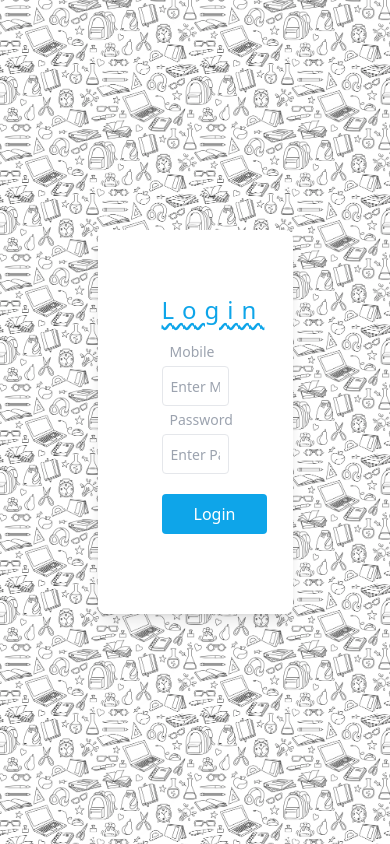
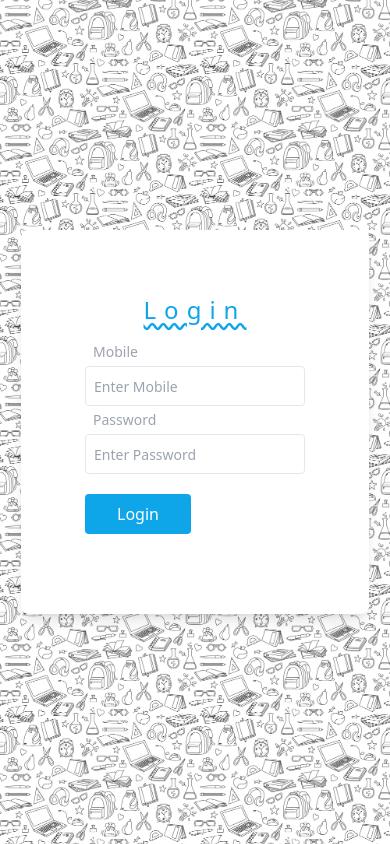
Before and after one commit to u-d-a-y-95/mess-book-frontend, a React (Create React App) app: page /login in a window 390 px wide. Built offline with nearby package versions, Linux system fonts and the light colour scheme.

Commit message:
change config file

```diff
--- a/src/App.js
+++ b/src/App.js
@@ -9,9 +9,7 @@ import UsersForm from "./features/users/form";
 import BaseLayout from "./layouts";
 
 function App() {
-  console.log(process.env)
-  axios.defaults.baseURL = process.env.BASE_URL || process.env.REACT_APP_API_BASE_URL;
-
+  axios.defaults.baseURL = process.env.REACT_APP_API_BASE_URL;
   return (
     <Routes>
       <Route path="" element={<BaseLayout />}>
--- a/src/features/auth/login/index.js
+++ b/src/features/auth/login/index.js
@@ -47,7 +47,7 @@ const Login = () => {
 
       {/* login content */}
       <div className="w-full lg:w-3/5 flex justify-center items-center login ">
-        <div className="shadow-lg w-2/4 p-16 bg-white rounded-lg ">
+        <div className="shadow-lg w-full mx-10 lg:mx-0 lg:w-2/4 p-16 bg-white rounded-lg ">
           <div className="text-center">
             <h1 className="text-2xl underline underline-offset-4 decoration-wavy text-sky-500 tracking-[.5rem]">
               Login
```
